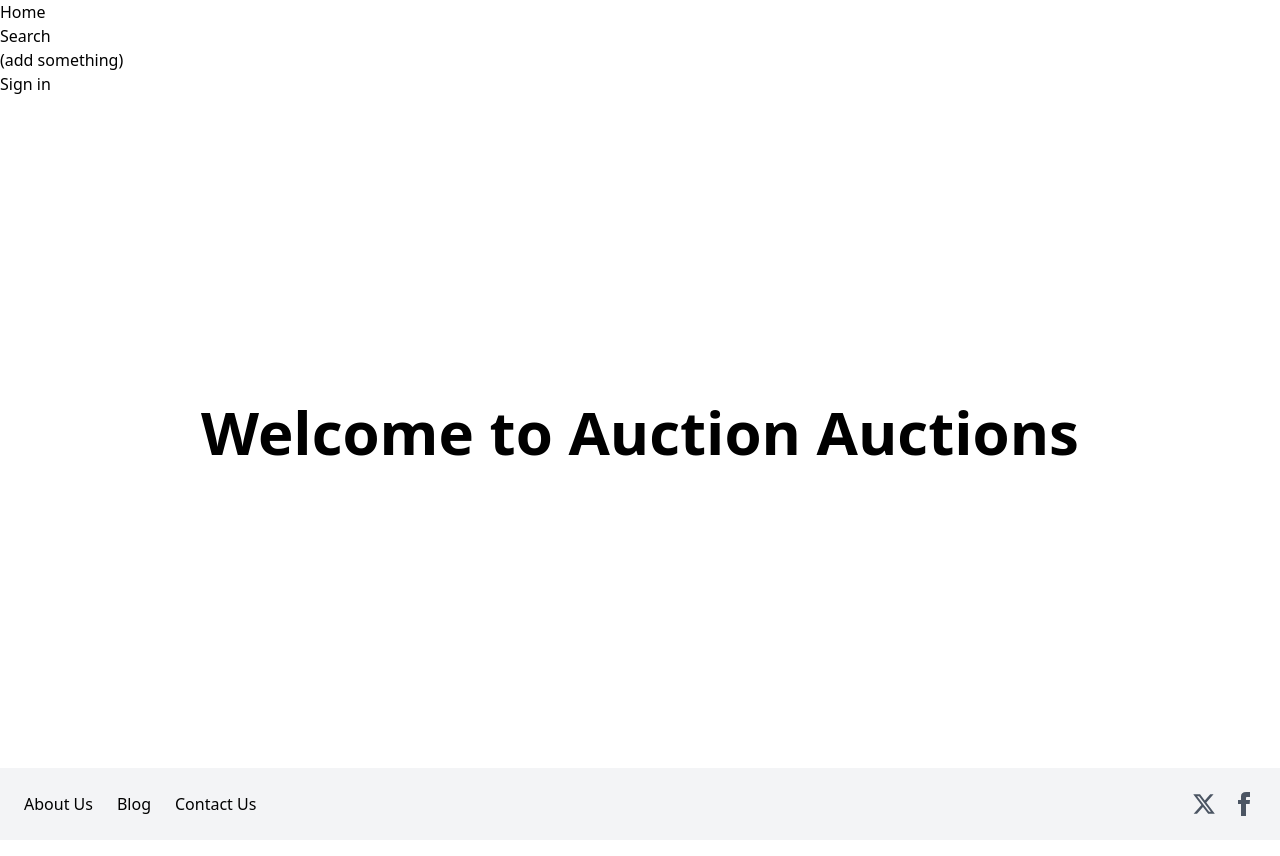
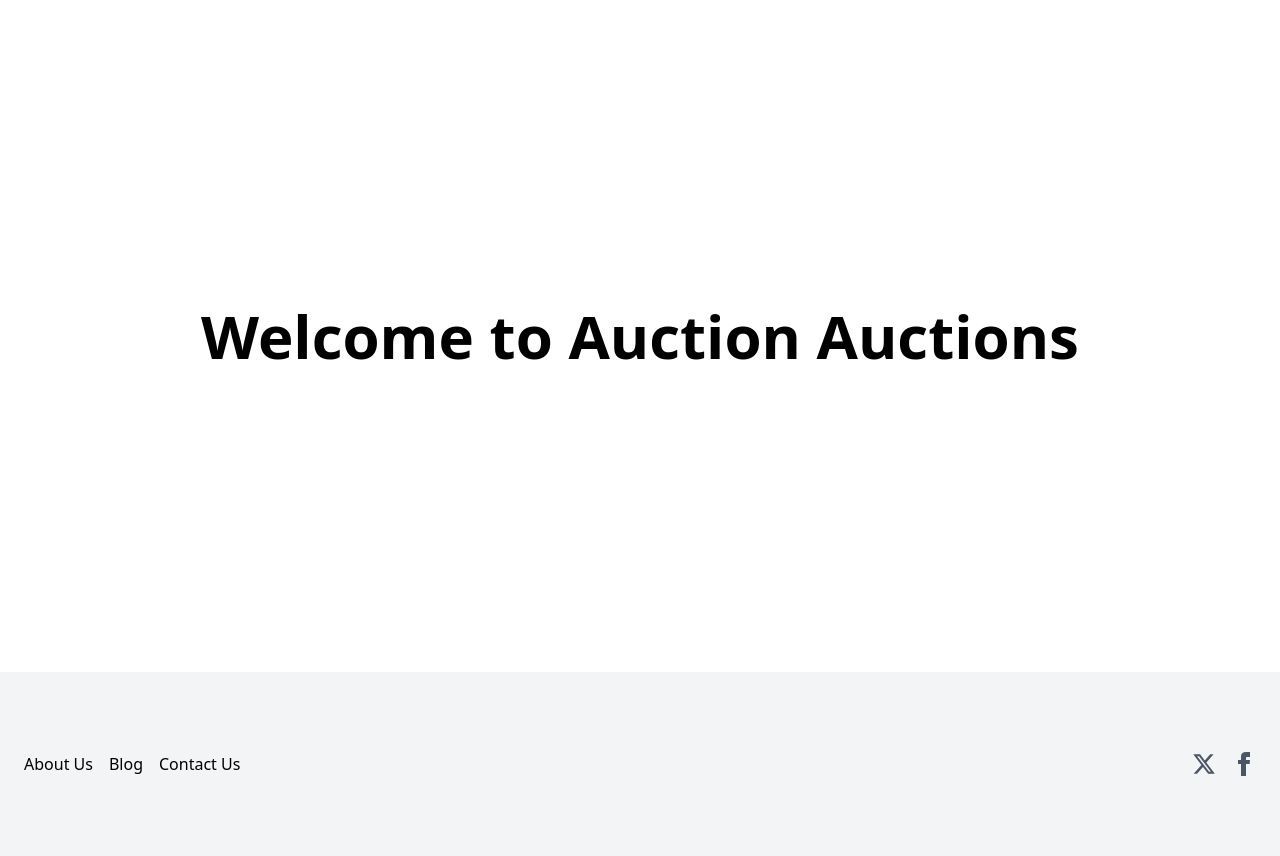
Before and after one commit to SimonNungwa/Auction, a Flask app: page / in a window 1280 px wide. Shown: the part 74-930 px from the top of the page. Before the commit the page ends 890 px from the top, so only its background shows below. Run offline with Flask 3, Linux system fonts and the light colour scheme; some libraries are stand-ins or nearby versions.

Commit message:
updated index page

```diff
--- a/app/templates/index.html
+++ b/app/templates/index.html
@@ -12,7 +12,8 @@
         <a href="/" class="hover:text-gray-600">Auction Auctions</a>
       </section>
 
-      <nav>
+      <!-- Desktop Navigation (hidden on mobile) -->
+      <nav class="hidden md:flex items-center space-x-6">
         <ul class="flex space-x-6">
           <li><a href="#services" class="hover:text-gray-600">Services</a></li>
           <li><a href="/about" class="hover:text-gray-600">About</a></li>
@@ -20,7 +21,7 @@
         </ul>
       </nav>
 
-      <div class="flex items-center space-x-4">
+      <div class="hidden md:flex items-center space-x-4">
         <form action="" class="relative">
           <input
             type="search"
@@ -35,27 +36,55 @@
       </div>
     </header>
 
-    <!-- mobile nav -->
-    <section class="hidden-md ">
-      <ul>
-        <li>Home</li>
-        <li>Search</li>
-        <li>(add something)</li>
-        <li>Sign in</li>
+    <!-- Mobile Bottom Navigation (hidden on desktop) -->
+    <nav class="md:hidden fixed bottom-0 left-0 right-0 bg-gray-100 border-t border-gray-200 py-2">
+      <ul class="flex justify-around items-center">
+        <li class="flex flex-col items-center">
+          <a href="/" class="flex flex-col items-center hover:text-gray-600">
+            <svg class="w-6 h-6" fill="currentColor" viewBox="0 0 24 24">
+              <path d="M12 2l3.09 6.26L22 9.27l-5 4.87 1.18 6.88L12 17.77l-6.18 3.25L7 14.14 2 9.27l6.91-1.01L12 2z"/>
+            </svg>
+            <span class="text-xs">Home</span>
+          </a>
+        </li>
+        <li class="flex flex-col items-center">
+          <a href="#search" class="flex flex-col items-center hover:text-gray-600">
+            <svg class="w-6 h-6" fill="none" stroke="currentColor" viewBox="0 0 24 24">
+              <path stroke-linecap="round" stroke-linejoin="round" stroke-width="2" d="M21 21l-6-6m2-5a7 7 0 11-14 0 7 7 0 0114 0z"/>
+            </svg>
+            <span class="text-xs"><a href="search">Search</a></span>
+          </a>
+        </li>
+        <li class="flex flex-col items-center">
+          <a href="#services" class="flex flex-col items-center hover:text-gray-600">
+            <svg class="w-6 h-6" fill="currentColor" viewBox="0 0 24 24">
+              <path d="M12 2C6.48 2 2 6.48 2 12s4.48 10 10 10 10-4.48 10-10S17.52 2 12 2zm-1 17.93c-3.95-.49-7-3.85-7-7.93 0-.62.08-1.21.21-1.79L9 14v1c0 1.1.9 2 2 2v1.93zm6.9-2.54c-.26-.81-1-1.39-1.9-1.39h-1v-3c0-.55-.45-1-1-1H8v-2h2c.55 0 1-.45 1-1V7h2c1.1 0 2-.9 2-2v-.41c2.93 1.19 5 4.06 5 7.41 0 2.08-.8 3.97-2.1 5.39z"/>
+            </svg>
+            <span class="text-xs"><a href="services">Services</a></span>
+          </a>
+        </li>
+        <li class="flex flex-col items-center">
+          <a href="/login" class="flex flex-col items-center hover:text-gray-600">
+            <svg class="w-6 h-6" fill="currentColor" viewBox="0 0 24 24">
+              <path d="M12 12c2.21 0 4-1.79 4-4s-1.79-4-4-4-4 1.79-4 4 1.79 4 4 4zm0 2c-2.67 0-8 1.34-8 4v2h16v-2c0-2.66-5.33-4-8-4z"/>
+            </svg>
+            <span class="text-xs">Sign in</span>
+          </a>
+        </li>
       </ul>
-    </section>
+    </nav>
 
-    <main class="flex-grow">
-      <section class="flex justify-center items-center h-[calc(100vh-8rem)]">
-        <h1 class="text-5xl md:text-6xl font-bold text-center px-4">
+    <main class="flex-grow pb-16 md:pb-0">
+      <section class="flex justify-center items-center h-[calc(100vh-8rem)] px-4">
+        <h1 class="text-4xl sm:text-5xl md:text-6xl font-bold text-center">
           Welcome to Auction Auctions
         </h1>
       </section>
     </main>
 
-    <footer class="bg-gray-100 py-6 px-6">
-      <div class="flex justify-between items-center max-w-7xl mx-auto">
-        <ul class="flex space-x-6">
+    <footer class="bg-gray-100 py-20 px-6">
+      <div class="flex flex-col sm:flex-row justify-between items-center max-w-7xl mx-auto space-y-4 sm:space-y-0">
+        <ul class="flex flex-row sm:flex-row space-x-4 text-center items-center">
           <li><a href="/about" class="hover:text-gray-600">About Us</a></li>
           <li><a href="/blog" class="hover:text-gray-600">Blog</a></li>
           <li><a href="#contact" class="hover:text-gray-600">Contact Us</a></li>
@@ -63,13 +92,11 @@
 
         <section class="flex space-x-4">
           <a href="#" class="text-gray-600 hover:text-gray-800">
-            <!-- Twitter/X icon placeholder -->
             <svg class="w-6 h-6" fill="currentColor" viewBox="0 0 24 24">
               <path d="M18.244 2.25h3.308l-7.227 8.26 8.502 11.24H16.17l-5.214-6.817L4.99 21.75H1.68l7.73-8.835L1.254 2.25H8.08l4.713 6.231zm-1.161 17.52h1.833L7.084 4.126H5.117z"/>
             </svg>
           </a>
           <a href="#" class="text-gray-600 hover:text-gray-800">
-            <!-- Facebook icon placeholder -->
             <svg class="w-6 h-6" fill="currentColor" viewBox="0 0 24 24">
               <path d="M9 8h-3v4h3v12h5v-12h3.642l.358-4h-4v-1.667c0-.955.192-1.333 1.115-1.333h2.885v-5h-3.808c-3.596 0-5.192 1.583-5.192 4.615v3.385z"/>
             </svg>
```
